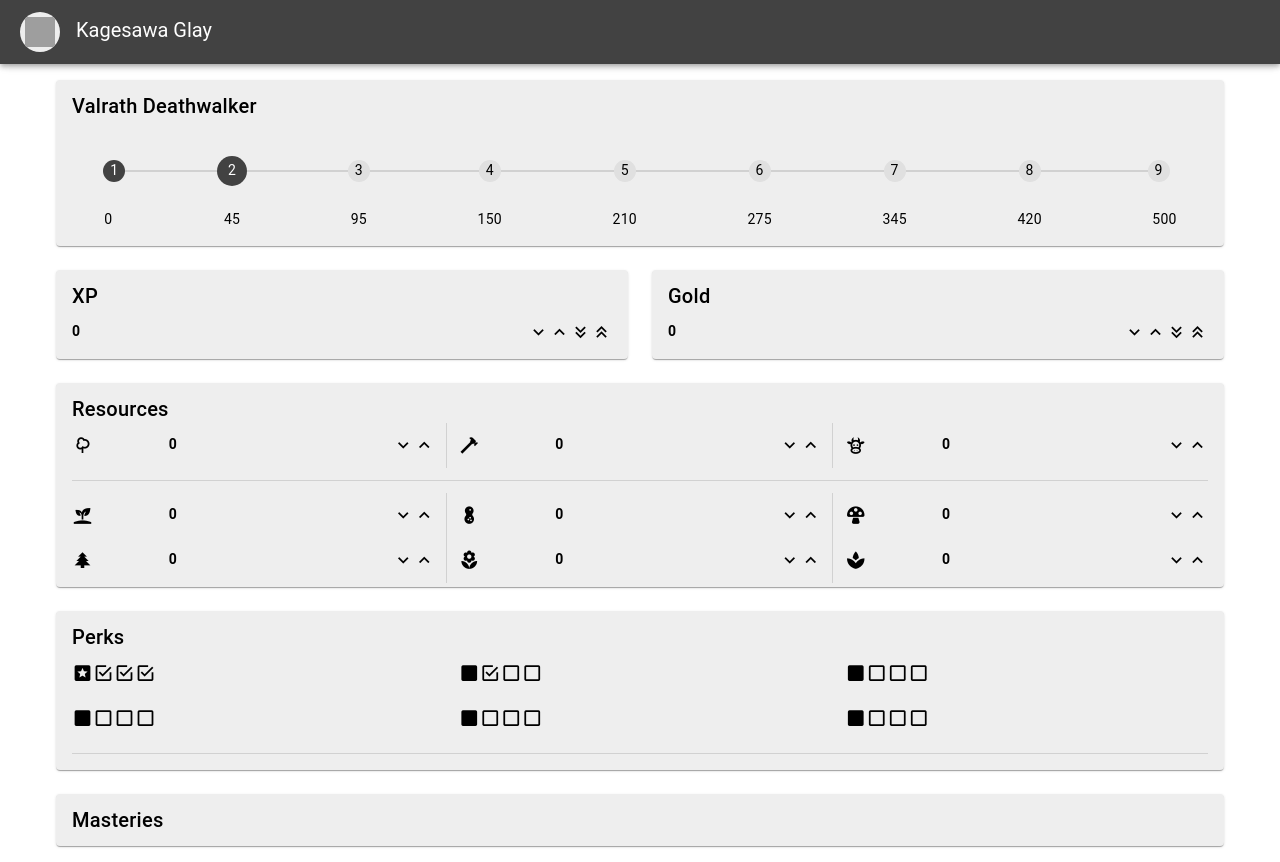
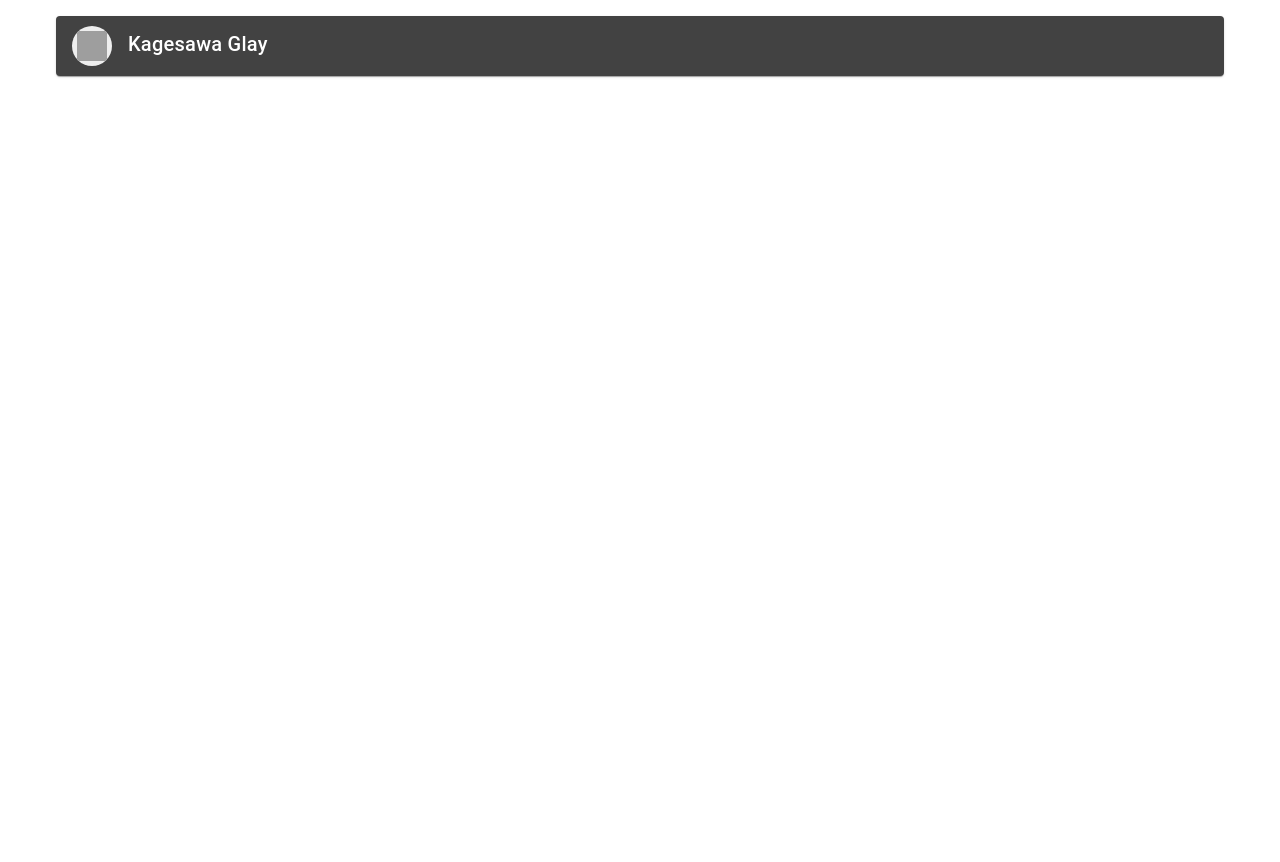
Before and after one commit to raphaelmeyer/fh-character-sheet, a Vue app: page / in a window 1280 px wide. After the commit the page ends 800 px from the top, so only its background shows below. Built offline with nearby package versions, Linux system fonts and the light colour scheme; grey boxes are pictures that could not be loaded.

Commit message:
Set up routing prototype

```diff
--- a/src/App.vue
+++ b/src/App.vue
@@ -1,9 +1,9 @@
 <script setup lang="ts">
-import CharacterSheet from './views/CharacterSheet.vue'
+import { RouterView } from 'vue-router';
 </script>
 
 <template>
-  <CharacterSheet></CharacterSheet>
+  <RouterView />
 </template>
 
 <style scoped></style>
--- a/src/components/MenuBar.vue
+++ b/src/components/MenuBar.vue
@@ -1,15 +1,17 @@
 <script setup lang="ts">
-import type { Character } from '@/domain/character'
-import deathwalkerIcon from '@/assets/any2cards/fh-deathwalker-bw-icon.png'
+import type { Character } from '@/domain/character';
 
-defineProps<{ character: Character }>()
+import { avatars } from '@/domain/icons';
+import { colors } from '@/domain/colors';
+
+defineProps<{ character: Character }>();
 </script>
 
 <template>
-  <v-app-bar color="grey-darken-3">
+  <v-app-bar :color="colors[character.character].primary">
     <v-app-bar-title>
-      <v-avatar color="grey-lighten-3">
-        <v-img :src="deathwalkerIcon" max-height="1.5em" max-width="1.5em"></v-img>
+      <v-avatar :color="colors[character.character].background">
+        <v-img :src="avatars[character.character]" max-height="1.5em" max-width="1.5em"></v-img>
       </v-avatar>
       <span class="ml-4">{{ character.name }}</span>
     </v-app-bar-title>
--- /dev/null
+++ b/src/domain/colors.ts
@@ -0,0 +1,13 @@
+import type { CharacterClass } from './character';
+
+export interface Colors {
+  primary: string;
+  background: string;
+}
+
+export const colors: Record<CharacterClass, Colors> = {
+  deathwalker: {
+    primary: 'grey-darken-3',
+    background: 'grey-lighten-3'
+  }
+};
--- /dev/null
+++ b/src/domain/icons.ts
@@ -0,0 +1,7 @@
+import type { CharacterClass } from './character';
+
+import DeathwalkerIcon from '@/assets/any2cards/fh-deathwalker-bw-icon.png';
+
+export const avatars: Record<CharacterClass, string> = {
+  deathwalker: DeathwalkerIcon
+};
--- a/src/router/index.ts
+++ b/src/router/index.ts
@@ -1,15 +1,20 @@
-import CharacterSheet from '@/views/CharacterSheet.vue'
-import { createRouter, createWebHistory } from 'vue-router'
+import { createRouter, createWebHistory } from 'vue-router';
+
+import CharacterSheet from '@/views/CharacterSheet.vue';
+import SelectCharacter from '@/views/SelectCharacter.vue';
 
 const router = createRouter({
   history: createWebHistory(import.meta.env.BASE_URL),
   routes: [
     {
       path: '/',
-      name: 'home',
+      component: SelectCharacter
+    },
+    {
+      path: '/character/:id',
       component: CharacterSheet
     }
   ]
-})
+});
 
-export default router
+export default router;
--- a/src/stores/character.ts
+++ b/src/stores/character.ts
@@ -1,12 +1,21 @@
-import { ref, computed } from 'vue'
-import { defineStore } from 'pinia'
+import type { Character } from '@/domain/character';
+import { defineStore } from 'pinia';
 
-export const useCounterStore = defineStore('character', () => {
-  const count = ref(0)
-  const doubleCount = computed(() => count.value * 2)
-  function increment() {
-    count.value++
+interface State {
+  characters: Character[];
+}
+
+export const useCharacterStore = defineStore('character', {
+  state: (): State => {
+    return {
+      characters: [{ id: 1, character: 'deathwalker', name: 'Kagesawa Glay', xp: 88, perks: [] }]
+    };
+  },
+  getters: {
+    fetchCharacter: (state) => {
+      return (id: number) => {
+        return state.characters.find((ch) => ch.id === id);
+      };
+    }
   }
-
-  return { count, doubleCount, increment }
-})
+});
--- a/src/views/CharacterSheet.vue
+++ b/src/views/CharacterSheet.vue
@@ -1,23 +1,31 @@
 <script setup lang="ts">
-import type { Character } from '@/domain/character'
+import { ref, watchEffect } from 'vue';
+import { useRoute } from 'vue-router';
 
-import ExperienceSection from '@/components/ExperienceSection.vue'
-import GoldSection from '@/components/GoldSection.vue'
-import MasteriesSection from '@/components/MasteriesSection.vue'
-import MenuBar from '@/components/MenuBar.vue'
-import OverviewSection from '@/components/OverviewSection.vue'
-import PerksSection from '@/components/PerksSection.vue'
-import ResourcesSection from '@/components/ResourcesSection.vue'
+import type { Character } from '@/domain/character';
 
-const character: Character = {
-  name: 'Kagesawa Glay',
-  xp: 85,
-  level: 2
-}
+import { useCharacterStore } from '@/stores/character';
+
+import ExperienceSection from '@/components/ExperienceSection.vue';
+import GoldSection from '@/components/GoldSection.vue';
+import MasteriesSection from '@/components/MasteriesSection.vue';
+import MenuBar from '@/components/MenuBar.vue';
+import OverviewSection from '@/components/OverviewSection.vue';
+import PerksSection from '@/components/PerksSection.vue';
+import ResourcesSection from '@/components/ResourcesSection.vue';
+
+const route = useRoute();
+const store = useCharacterStore();
+
+const character = ref<Character>();
+
+watchEffect(() => {
+  character.value = store.characters.find((ch) => ch.id === Number(route.params.id));
+});
 </script>
 
 <template>
-  <v-app>
+  <v-app v-if="character">
     <MenuBar :character="character"></MenuBar>
     <v-main>
       <v-container>
--- /dev/null
+++ b/src/views/SelectCharacter.vue
@@ -0,0 +1,35 @@
+<script setup lang="ts">
+import { useCharacterStore } from '@/stores/character';
+
+import { colors } from '@/domain/colors';
+import { avatars } from '@/domain/icons';
+
+const store = useCharacterStore();
+</script>
+
+<template>
+  <v-app>
+    <v-main>
+      <v-container>
+        <v-row v-for="character in store.characters" :key="character.id">
+          <v-col>
+            <v-card
+              :color="colors[character.character].primary"
+              :to="{ path: `/character/${character.id}` }"
+            >
+              <v-card-item>
+                <v-card-title>
+                  <v-avatar :color="colors[character.character].background">
+                    <v-img :src="avatars[character.character]" max-height="1.5em" max-width="1.5em">
+                    </v-img>
+                  </v-avatar>
+                  <span class="ml-4">{{ character.name }}</span>
+                </v-card-title>
+              </v-card-item>
+            </v-card>
+          </v-col>
+        </v-row>
+      </v-container>
+    </v-main>
+  </v-app>
+</template>
```
Also changed, not shown: src/domain/character.ts (+11 -3 lines), src/domain/perks.ts (added, +14 -0 lines), .prettierrc.json.
